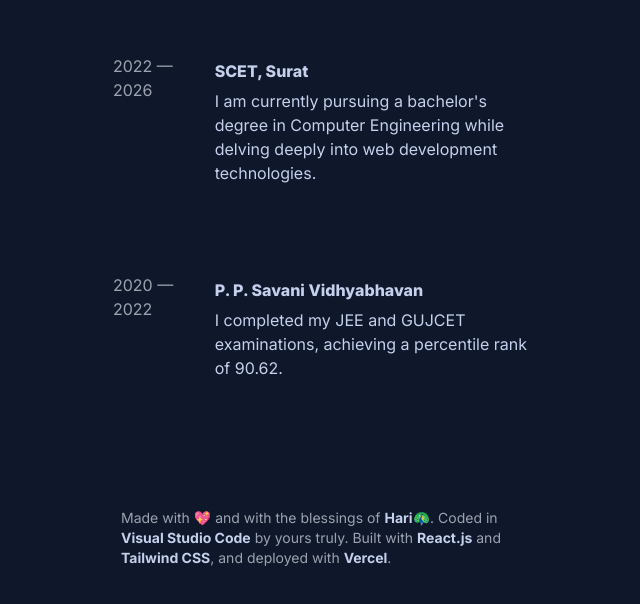
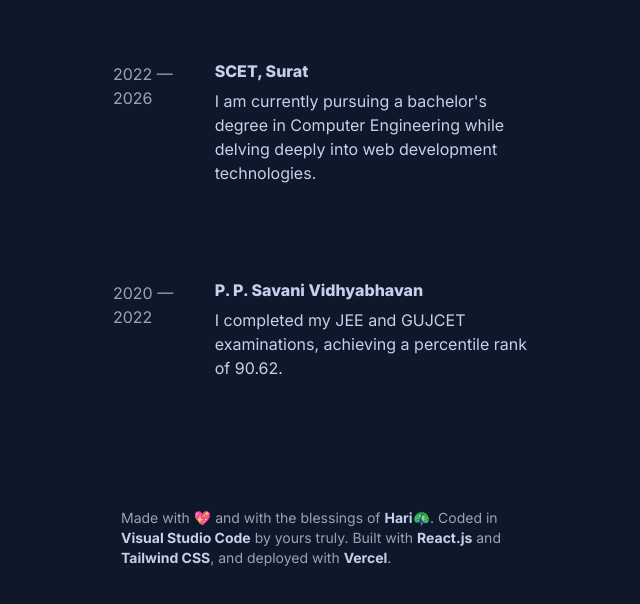
Before and after one commit to Dev750wala/PF, a React (Vite) app: page / in a window 1280 px wide. Shown: the part 2381-2985 px from the top of the page, without its empty margins (611-1251 px from the left). Built offline with nearby package versions, Linux system fonts and the light colour scheme.

Commit message:
first version

```diff
--- a/src/components/Right/Education/EducationCard.jsx
+++ b/src/components/Right/Education/EducationCard.jsx
@@ -21,7 +21,7 @@ const EducationCard = () => {
         id='education'
       >
         <div className='p-0 bg-transparent'>
-          <p className='bg-transparent md:pl-0 lg:pl-6 text-gray-400'>{edu.year}</p>
+          <p className='bg-transparent md:pl-0 lg:pl-6 text-gray-400 lg:pt-2'>{edu.year}</p>
         </div>
         <div className='w-80 bg-transparent'>
           <h6 className='font-extrabold bg-transparent py-2'>
--- a/src/output.css
+++ b/src/output.css
@@ -1066,6 +1066,10 @@ video {
     padding-left: 1rem;
   }
 
+  .lg\:pt-2 {
+    padding-top: 0.5rem;
+  }
+
   .lg\:text-xl {
     font-size: 1.25rem;
     line-height: 1.75rem;
```
